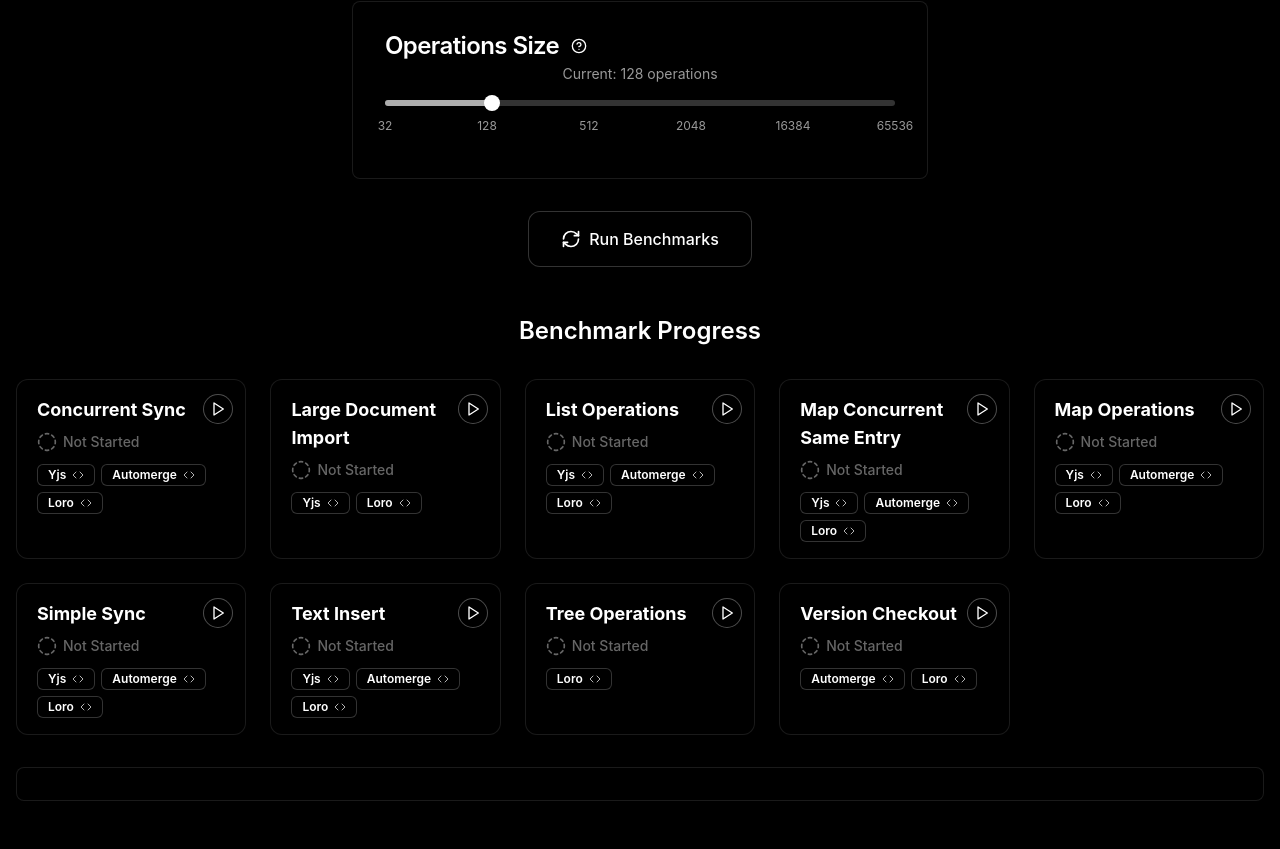
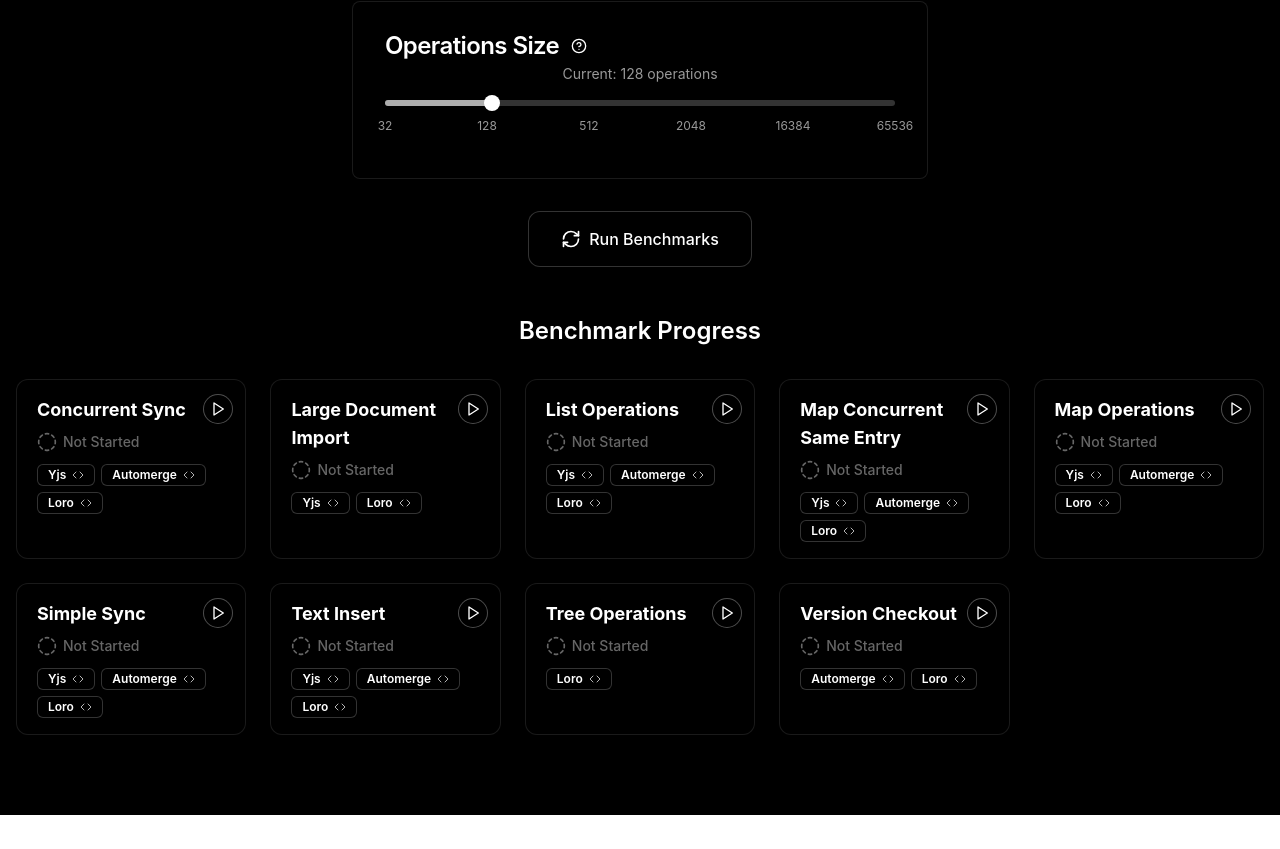
Before and after one commit to zxch3n/crdt-lib-bench, a React (Vite) app: page / in a window 1280 px wide. Shown: the part 211-1060 px from the top of the page. After the commit the page ends 1026 px from the top, so only its background shows below. Built offline with nearby package versions, Linux system fonts and the light colour scheme.

Commit message:
chore: hide logs panel if empty

```diff
--- a/src/App.tsx
+++ b/src/App.tsx
@@ -805,7 +805,7 @@ function App() {
         </Dialog>
 
         {/* Logs container with scroll-to-bottom button */}
-        <div ref={logsContainerRef} className="mt-8 max-h-[300px] overflow-auto bg-black/30 rounded-lg p-4 border border-white/10 relative">
+        <div ref={logsContainerRef} className="mt-8 max-h-[300px] overflow-auto bg-black/30 rounded-lg p-4 border border-white/10 relative" style={{ display: logs.length > 0 ? "" : "none" }}>
           {logs.map((log, index) => (
             <div key={index} className="text-white/80 text-sm mb-1 font-mono">
               {log}
```
